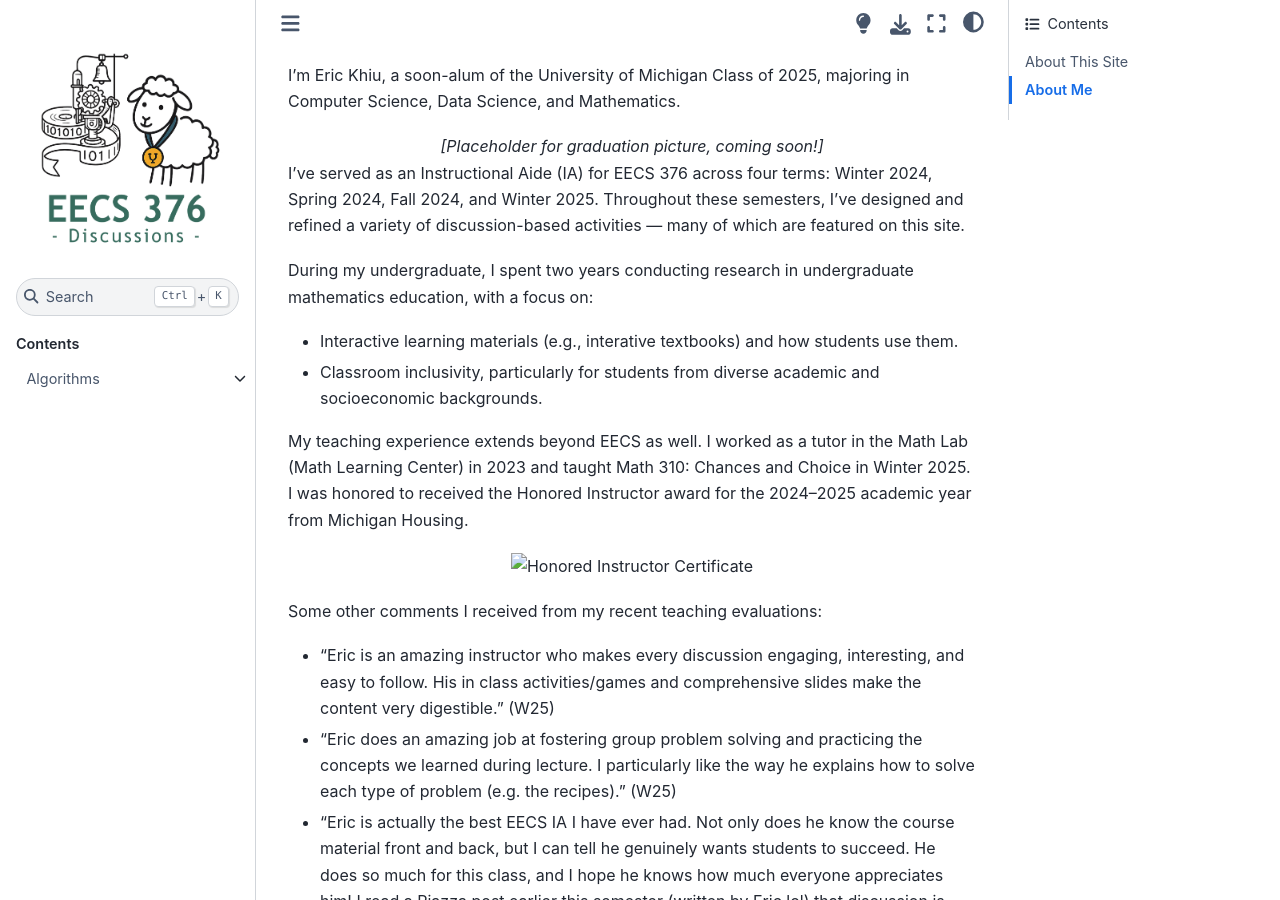
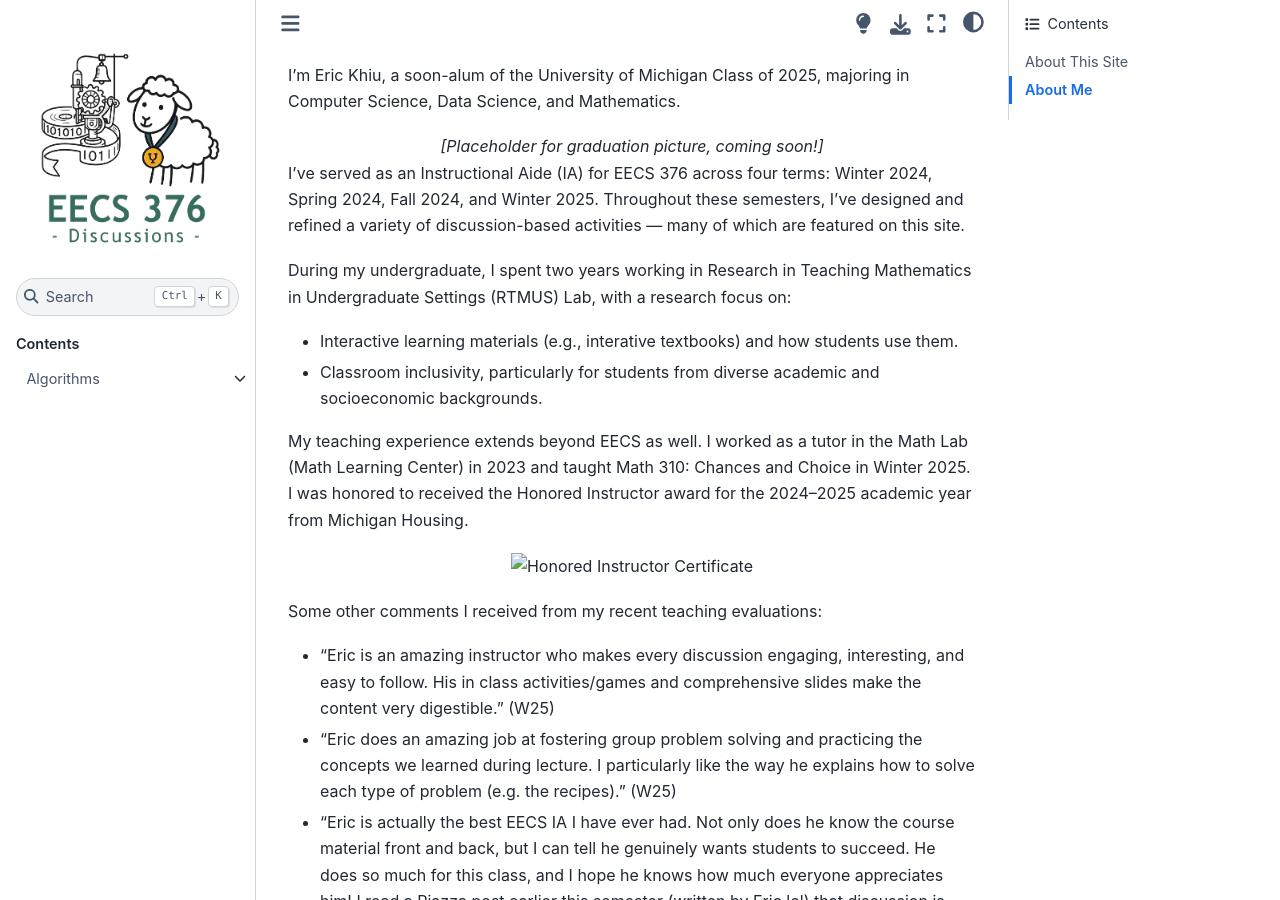
Before and after one commit to erickhiu/eecs376-tutoring, a Jupyter Book: the page built from book/intro.md, in a window 1280 px wide and 900 px high, scrolled down 631 px. Built offline with Jupyter Book 1.0.4 settings and Sphinx 7.4.7 and the Sphinx Book theme 1.1.4, drawn with Linux system fonts in a browser that asks for light colours; comment, search, counter and statistics services are not loaded.

Commit message:
research

```diff
--- a/book/intro.md
+++ b/book/intro.md
@@ -17,7 +17,7 @@ I'm Eric Khiu, a soon-alum of the University of Michigan Class of 2025, majoring
 
 I've served as an Instructional Aide (IA) for EECS 376 across four terms: Winter 2024, Spring 2024, Fall 2024, and Winter 2025. Throughout these semesters, I've designed and refined a variety of discussion-based activities — many of which are featured on this site.
 
-During my undergraduate, I spent two years conducting research in undergraduate mathematics education, with a focus on:
+During my undergraduate, I spent two years working in Research in Teaching Mathematics in Undergraduate Settings (RTMUS) Lab, with a research focus on:
 - Interactive learning materials (e.g., interative textbooks) and how students use them.
 - Classroom inclusivity, particularly for students from diverse academic and socioeconomic backgrounds.
 
```
